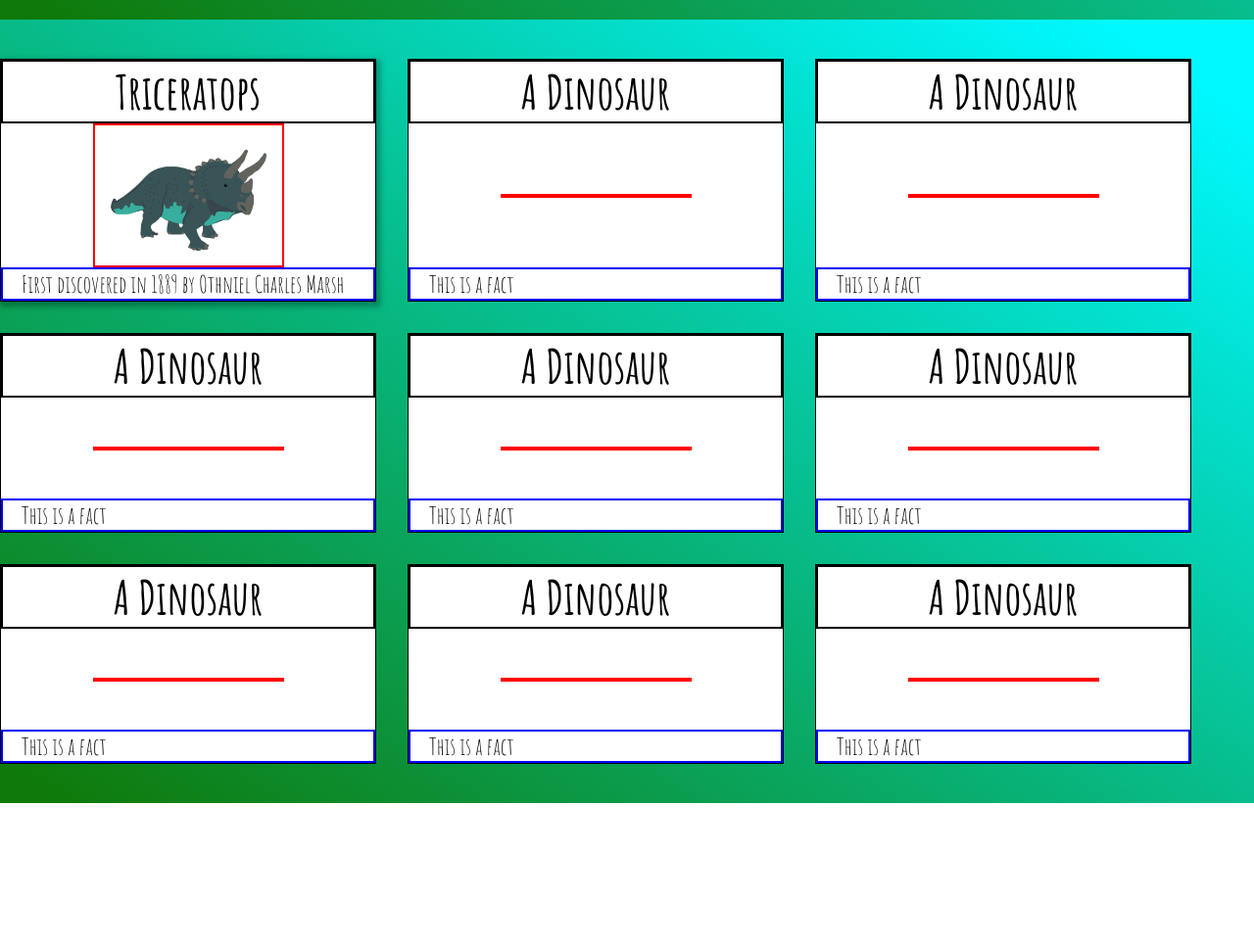
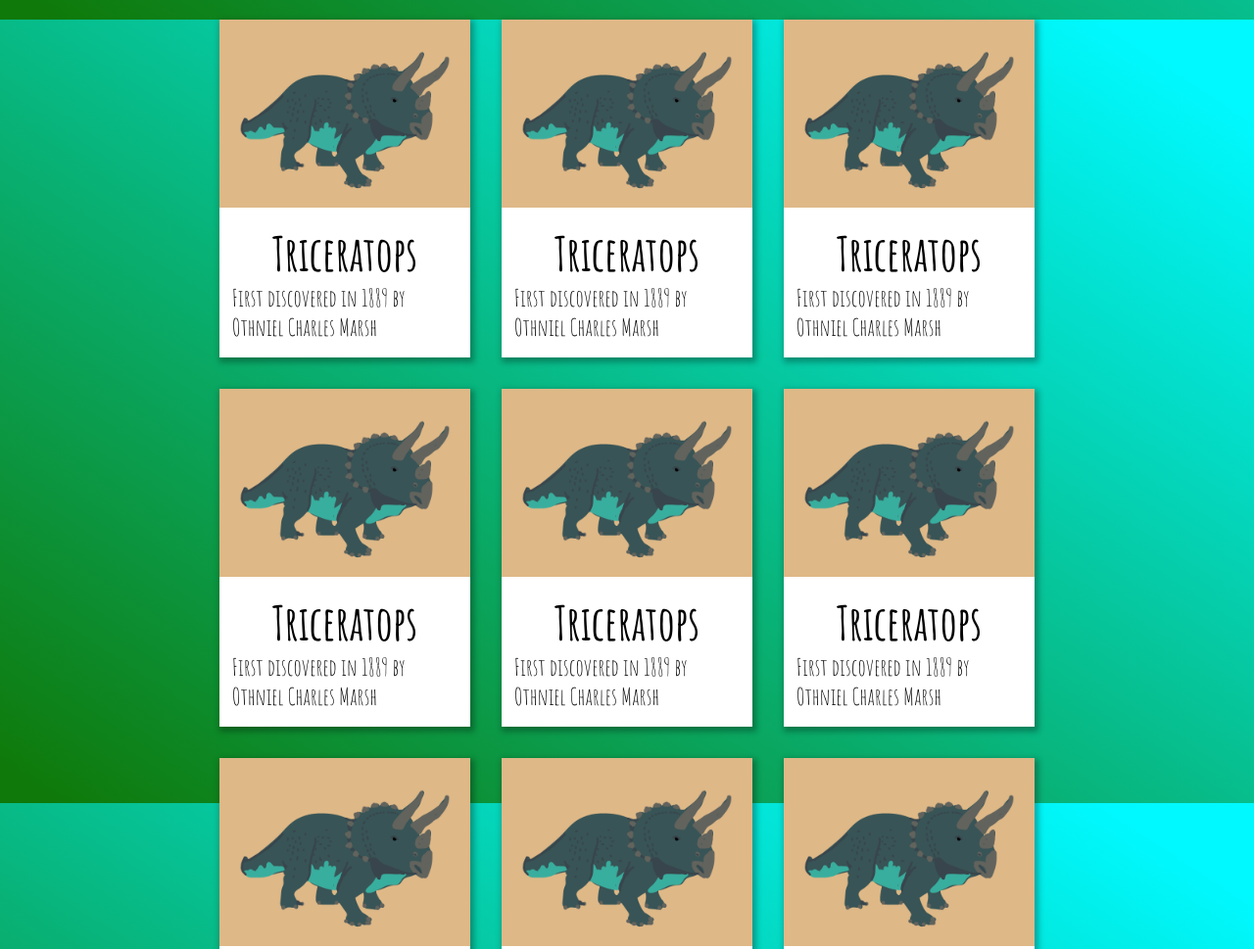
Before and after one commit to arlw87/dino, a website built with webpack: page src/views/index.html in a window 1280 px wide. Shown: the part 780-1749 px from the top of the page at 98% size. Before the commit the page ends 1600 px from the top, so only its background shows below. Built offline with nearby package versions, Linux system fonts and the light colour scheme.

Commit message:
feat: basic styling of result card

```diff
--- a/src/style/results.scss
+++ b/src/style/results.scss
@@ -1,50 +1,41 @@
 #results-section {
-  height: 100vh;
   font-family: "Amatic SC", cursive;
   display: flex;
-  flex-direction: column;
   justify-content: center;
 
   #results-container {
     display: grid;
-    grid-template-rows: repeat(3, 1fr);
-    grid-template-columns: repeat(3, 30%);
+    grid-template-rows: repeat(3, auto);
+    grid-template-columns: repeat(3, 20%);
     grid-gap: 2rem;
-    height: 90%;
-    margin: auto auto;
     width: 100%;
+    justify-content: center;
 
     .result-card {
       background-color: #fff;
-      border: 1px black solid;
       display: flex;
       flex-direction: column;
-      justify-content: space-between;
+      justify-content: flex-start;
 
       h3 {
         text-align: center;
         font-size: 3rem;
-        border: black 2px solid;
         justify-self: flex-start;
         margin: 0;
+        margin-top: 1rem;
       }
 
       .image-container {
-        border: red 2px solid;
-        //temp normally us js for this
-        // background-image: url(../static/images/triceratops.png);
-        // background-size: contain;
-        // background-repeat: no-repeat;
-        // background-position: center;
-        width: 50%;
+        width: 100%;
         height: auto;
         margin: 0 auto;
+        background-color: burlywood;
       }
 
       .text-container {
         padding: 0 5%;
-        border: blue 2px solid;
         font-size: 1.5rem;
+        margin-bottom: 1rem;
       }
     }
   }
--- a/src/views/index.html
+++ b/src/views/index.html
@@ -46,49 +46,49 @@
             <section id="results-section">
                 <div id="results-container">
                     <div class="result-card shadow">
+                        <img src="../static/images/triceratops.png" class="image-container"></img>
                         <h3>Triceratops</h3>
-                        <img src="../static/images/triceratops.png" class="image-container"></img>
                         <div class="text-container">First discovered in 1889 by Othniel Charles Marsh</div>
                     </div>
-                    <div class="result-card">
-                        <h3>A Dinosaur</h3>
-                        <div class="image-container"></div>
-                        <div class="text-container">This is a fact</div>
+                    <div class="result-card shadow">
+                        <img src="../static/images/triceratops.png" class="image-container"></img>
+                        <h3>Triceratops</h3>
+                        <div class="text-container">First discovered in 1889 by Othniel Charles Marsh</div>
                     </div>
-                    <div class="result-card">
-                        <h3>A Dinosaur</h3>
-                        <div class="image-container"></div>
-                        <div class="text-container">This is a fact</div>
+                    <div class="result-card shadow">
+                        <img src="../static/images/triceratops.png" class="image-container"></img>
+                        <h3>Triceratops</h3>
+                        <div class="text-container">First discovered in 1889 by Othniel Charles Marsh</div>
                     </div>
-                    <div class="result-card">
-                        <h3>A Dinosaur</h3>
-                        <div class="image-container"></div>
-                        <div class="text-container">This is a fact</div>
+                    <div class="result-card shadow">
+                        <img src="../static/images/triceratops.png" class="image-container"></img>
+                        <h3>Triceratops</h3>
+                        <div class="text-container">First discovered in 1889 by Othniel Charles Marsh</div>
                     </div>
-                    <div class="result-card">
-                        <h3>A Dinosaur</h3>
-                        <div class="image-container"></div>
-                        <div class="text-container">This is a fact</div>
+                    <div class="result-card shadow">
+                        <img src="../static/images/triceratops.png" class="image-container"></img>
+                        <h3>Triceratops</h3>
+                        <div class="text-container">First discovered in 1889 by Othniel Charles Marsh</div>
                     </div>
-                    <div class="result-card">
-                        <h3>A Dinosaur</h3>
-                        <div class="image-container"></div>
-                        <div class="text-container">This is a fact</div>
+                    <div class="result-card shadow">
+                        <img src="../static/images/triceratops.png" class="image-container"></img>
+                        <h3>Triceratops</h3>
+                        <div class="text-container">First discovered in 1889 by Othniel Charles Marsh</div>
                     </div>
-                    <div class="result-card">
-                        <h3>A Dinosaur</h3>
-                        <div class="image-container"></div>
-                        <div class="text-container">This is a fact</div>
+                    <div class="result-card shadow">
+                        <img src="../static/images/triceratops.png" class="image-container"></img>
+                        <h3>Triceratops</h3>
+                        <div class="text-container">First discovered in 1889 by Othniel Charles Marsh</div>
                     </div>
-                    <div class="result-card">
-                        <h3>A Dinosaur</h3>
-                        <div class="image-container"></div>
-                        <div class="text-container">This is a fact</div>
+                    <div class="result-card shadow">
+                        <img src="../static/images/triceratops.png" class="image-container"></img>
+                        <h3>Triceratops</h3>
+                        <div class="text-container">First discovered in 1889 by Othniel Charles Marsh</div>
                     </div>
-                    <div class="result-card">
-                        <h3>A Dinosaur</h3>
-                        <div class="image-container"></div>
-                        <div class="text-container">This is a fact</div>
+                    <div class="result-card shadow">
+                        <img src="../static/images/triceratops.png" class="image-container"></img>
+                        <h3>Triceratops</h3>
+                        <div class="text-container">First discovered in 1889 by Othniel Charles Marsh</div>
                     </div>
                 </div>
             </section>
```
